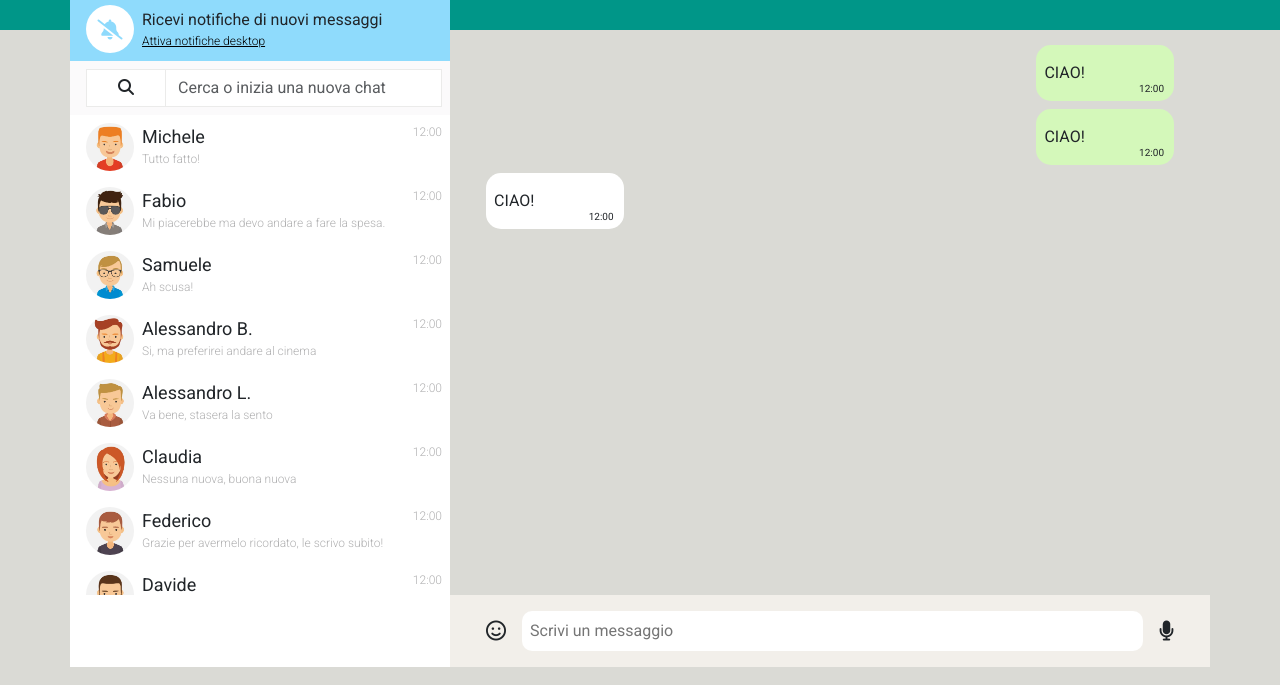
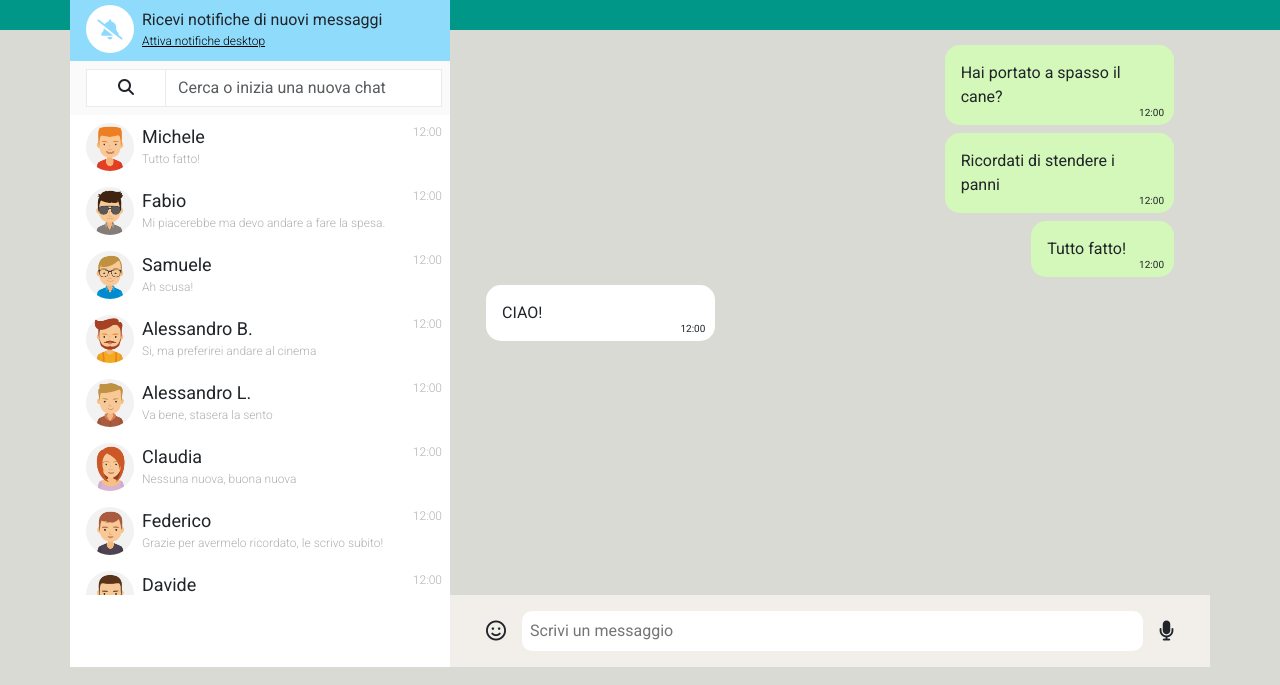
Before and after one commit to lorenzo-neri/vue-boolzapp, a plain HTML site: page index.html in a window 1280 px wide. Shown: the part 115-800 px from the top of the page. Drawn offline with nearby package versions, Linux system fonts and the light colour scheme.

Commit message:
add activeContact and selectContact

```diff
--- a/assets/css/style.css
+++ b/assets/css/style.css
@@ -101,8 +101,7 @@ header {
 }
 
 .message{
-    padding: 1rem .5rem;
-    width: 60%;
+    padding: 1rem 3rem 1rem 1rem;
     background-color: white;
     border-radius: 15px;
     position: relative;
--- a/assets/js/main.js
+++ b/assets/js/main.js
@@ -2,8 +2,12 @@
 Iniziamo a lavorare alla nostra replica della nota app di messaggistica.
 
 Milestone 1
-Replica della grafica con la possibilità di avere messaggi scritti dall'utente (verdi) e dall'interlocutore (bianco) assegnando due classi CSS diverse
-Visualizzazione dinamica della lista contatti: tramite la direttiva v-for, visualizzare nome e immagine di ogni contatto
+● Replica della grafica con la possibilità di avere messaggi scritti dall'utente (verdi) e dall'interlocutore (bianco) assegnando due classi CSS diverse
+● Visualizzazione dinamica della lista contatti: tramite la direttiva v-for, visualizzare nome e immagine di ogni contatto
+
+Milestone 2
+● Visualizzazione dinamica dei messaggi: tramite la direttiva v-for, visualizzare tutti i messaggi relativi al contatto attivo all’interno del pannello della conversazione
+● Click sul contatto mostra la conversazione del contatto cliccato
 */
 
 const { createApp } = Vue
@@ -11,6 +15,7 @@ const { createApp } = Vue
 createApp({
     data() {
         return {
+            activeContact: 0,
             contacts: [
                 {
                     name: 'Michele',
@@ -177,6 +182,9 @@ createApp({
         }
     },
     methods: {
-
+        selectContact(index) {
+            console.log(this.activeContact);
+            this.activeContact = index;
+        }
     }
 }).mount('#app')
--- a/index.html
+++ b/index.html
@@ -151,10 +151,10 @@
 
                                 <div id="preview_chat"
                                     class="d-flex gap-2 align-items-start justify-content-between bg-white p-2 ps-3"
-                                    v-for="contact in contacts">
+                                    v-for="(contact, i) in contacts" :key="i" @click="selectContact(i)">
 
                                     <div
-                                        class="info_chat d-flex justify-content-between gap-2">
+                                        class="info_chat d-flex justify-content-between gap-2"  >
 
                                         <div class="user_pic">
                                             <img :src="contact.avatar"
@@ -188,28 +188,15 @@
                         <div id="bg_chat" class="col-8">
                             <div class="container p-5">
 
-                                <div class="row mb-2 justify-content-end">
+                                <!-- /.row -->
+                                <div class="row mb-2 justify-content-end"
+                                    v-for="(message, index) in contacts[activeContact].messages"
+                                    :key="index">
 
                                     <div class="col-4 d-flex flex-row-reverse">
 
                                         <div class="message my_message">
-                                            CIAO!
-                                            <div class="time_message">
-                                                12:00
-                                            </div>
-                                        </div>
-
-                                    </div>
-                                    <!-- /.col-4 -->
-
-                                </div>
-                                <!-- /.row -->
-                                <div class="row mb-2 justify-content-end">
-
-                                    <div class="col-4 d-flex flex-row-reverse">
-
-                                        <div class="message my_message">
-                                            CIAO!
+                                            {{ message.message }}
                                             <div class="time_message">
                                                 12:00
                                             </div>
```
